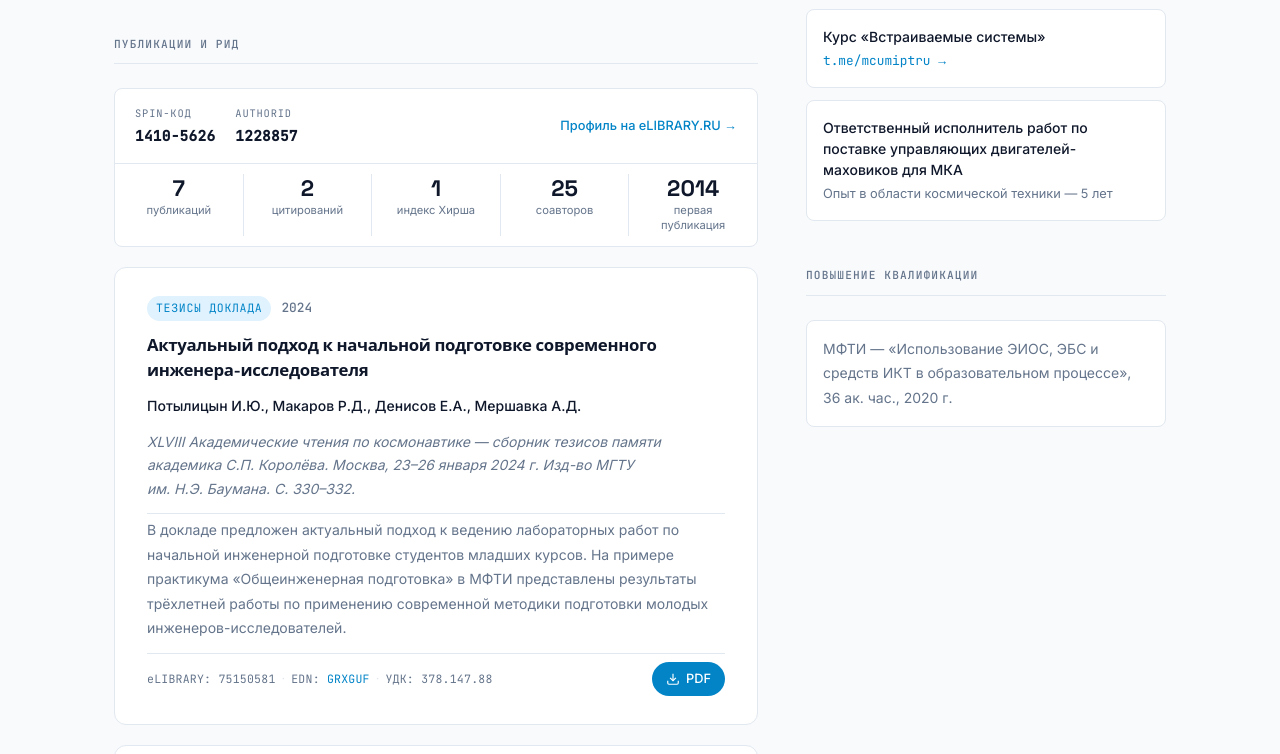
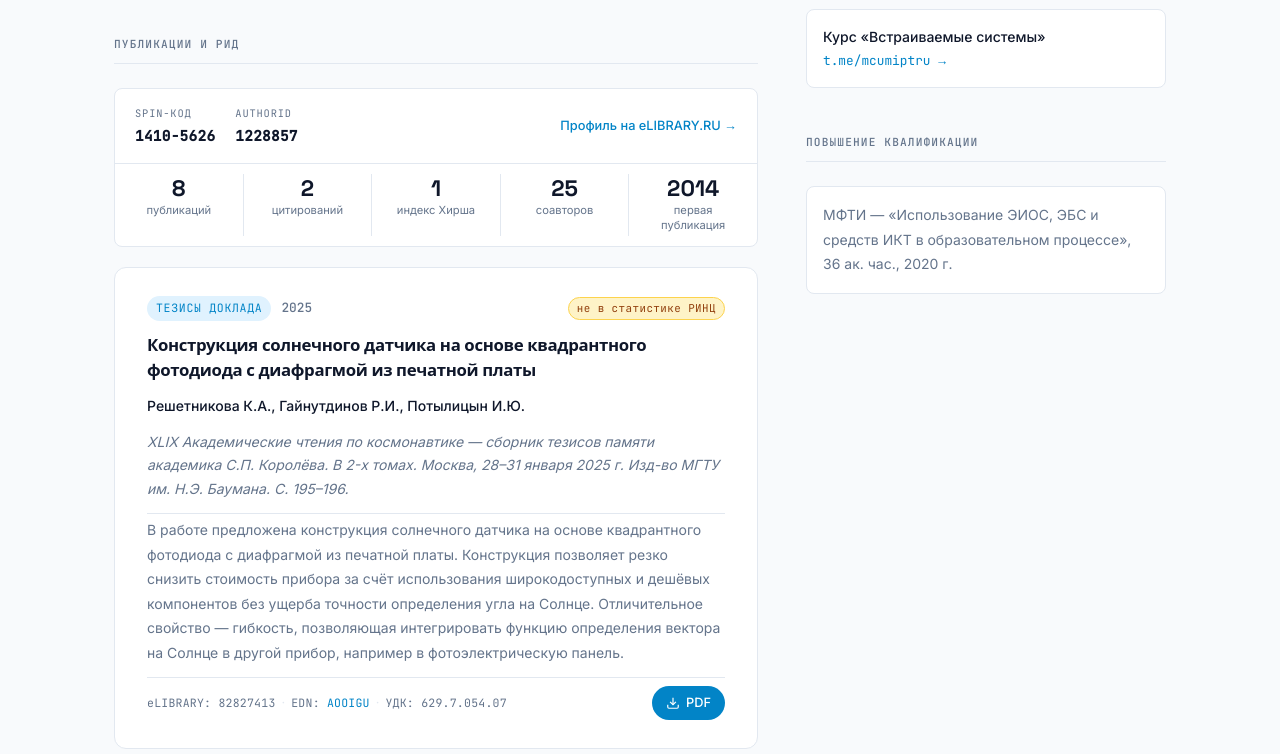
Before and after one commit to ivanpotylitcyn/ivanpotylitcyn.github.io, an Astro site: page /resume in a window 1280 px wide. Shown: the part 1212-1966 px from the top of the page. Built offline with nearby package versions, Linux system fonts and the light colour scheme; Astro itself is replaced by a stand-in of ours.

Commit message:
Добавил статью про солнечник

```diff
--- a/src/pages/resume.astro
+++ b/src/pages/resume.astro
@@ -125,7 +125,7 @@ import Layout from '../layouts/Layout.astro';
               </div>
               <div class="author-stats">
                 <div class="author-stat">
-                  <span class="author-stat-value">7</span>
+                  <span class="author-stat-value">8</span>
                   <span class="author-stat-label">публикаций</span>
                 </div>
                 <div class="author-stat-divider"></div>
@@ -153,7 +153,47 @@ import Layout from '../layouts/Layout.astro';
 
             <div class="pub-list">
 
-              <!-- 1. Тезисы 2024 -->
+              <!-- 1. Тезисы 2025 -->
+              <div class="pub-card">
+                <div class="pub-card-header">
+                  <span class="pub-badge">Тезисы доклада</span>
+                  <span class="pub-year-badge">2025</span>
+                  <span class="pub-not-ринц" title="Публикация есть в РИНЦ, но ещё не отражена в статистике профиля автора">не в статистике РИНЦ</span>
+                </div>
+                <h3 class="pub-title">
+                  Конструкция солнечного датчика на основе квадрантного фотодиода с диафрагмой из печатной платы
+                </h3>
+                <p class="pub-authors">
+                  Решетникова К.А., Гайнутдинов Р.И., Потылицын И.Ю.
+                </p>
+                <p class="pub-source">
+                  XLIX Академические чтения по космонавтике&nbsp;— сборник тезисов памяти академика С.П.&nbsp;Королёва.
+                  В 2-х томах. Москва, 28–31 января 2025&nbsp;г. Изд-во МГТУ им.&nbsp;Н.Э.&nbsp;Баумана.
+                  С.&nbsp;195–196.
+                </p>
+                <p class="pub-abstract">
+                  В работе предложена конструкция солнечного датчика на основе квадрантного фотодиода с диафрагмой
+                  из печатной платы. Конструкция позволяет резко снизить стоимость прибора за счёт использования
+                  широкодоступных и дешёвых компонентов без ущерба точности определения угла на Солнце.
+                  Отличительное свойство — гибкость, позволяющая интегрировать функцию определения вектора
+                  на Солнце в другой прибор, например в фотоэлектрическую панель.
+                </p>
+                <div class="pub-meta">
+                  <span class="pub-ids">
+                    <span class="pub-id-item">eLIBRARY: 82827413</span>
+                    <span class="pub-id-sep">·</span>
+                    <span class="pub-id-item">EDN: <a href="https://elibrary.ru/AOOIGU" class="pub-id-link" target="_blank" rel="noopener">AOOIGU</a></span>
+                    <span class="pub-id-sep">·</span>
+                    <span class="pub-id-item">УДК: 629.7.054.07</span>
+                  </span>
+                  <a href="/publications/2025-korolevskie-chteniya-solnechny-datchik.pdf" class="pub-download" download target="_blank" rel="noopener">
+                    <svg width="14" height="14" viewBox="0 0 24 24" fill="none" stroke="currentColor" stroke-width="2"><path d="M21 15v4a2 2 0 01-2 2H5a2 2 0 01-2-2v-4"/><polyline points="7 10 12 15 17 10"/><line x1="12" y1="15" x2="12" y2="3"/></svg>
+                    PDF
+                  </a>
+                </div>
+              </div>
+
+              <!-- 2. Тезисы 2024 -->
               <div class="pub-card">
                 <div class="pub-card-header">
                   <span class="pub-badge">Тезисы доклада</span>
@@ -460,10 +500,6 @@ import Layout from '../layouts/Layout.astro';
                 <span class="achievement-label">Курс «Встраиваемые системы»</span>
                 <span class="achievement-link">t.me/mcumiptru →</span>
               </a>
-              <div class="achievement-item achievement-item--plain">
-                <span class="achievement-label">Ответственный исполнитель работ по поставке управляющих двигателей-маховиков для МКА</span>
-                <span class="achievement-sub">Опыт в области космической техники — 5 лет</span>
-              </div>
             </div>
           </div>
 
@@ -763,6 +799,19 @@ import Layout from '../layouts/Layout.astro';
     font-weight: 500;
   }
 
+  .pub-not-ринц {
+    font-family: var(--font-mono);
+    font-size: 0.68rem;
+    letter-spacing: 0.04em;
+    color: #92400e;
+    background: #fef3c7;
+    border: 1px solid #fcd34d;
+    padding: 2px 8px;
+    border-radius: 100px;
+    margin-left: auto;
+    cursor: default;
+  }
+
   .pub-title {
     font-size: 1.05rem;
     font-weight: 600;
```
Also changed, not shown: 1 other file.
